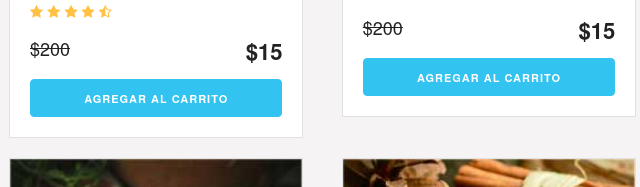
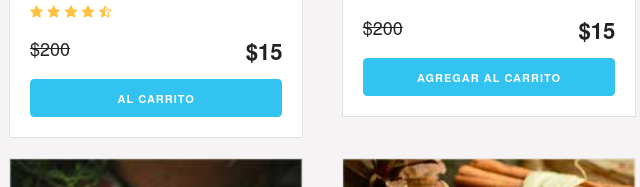
Before and after one commit to dhdiego/practica-JS-carrito, a plain HTML site: page index.html in a window 1280 px wide. Shown: the part 913-1100 px from the top of the page, 151-791 px from the left. Drawn offline with Linux system fonts and the light colour scheme.

Commit message:
retoques index

```diff
--- a/index.html
+++ b/index.html
@@ -93,7 +93,7 @@
                         <p>Juan Pedro</p>
                         <img src="img/estrellas.png">
                         <p class="precio">$200  <span class="u-pull-right ">$15</span></p>
-                        <a href="#" class="u-full-width button-primary button input agregar-carrito" data-id="1">Agregar Al Carrito</a>
+                        <a href="#" class="u-full-width button-primary button input agregar-carrito" data-id="1"> Al Carrito</a>
                     </div>
                 </div> <!--.card-->
             </div>
```
